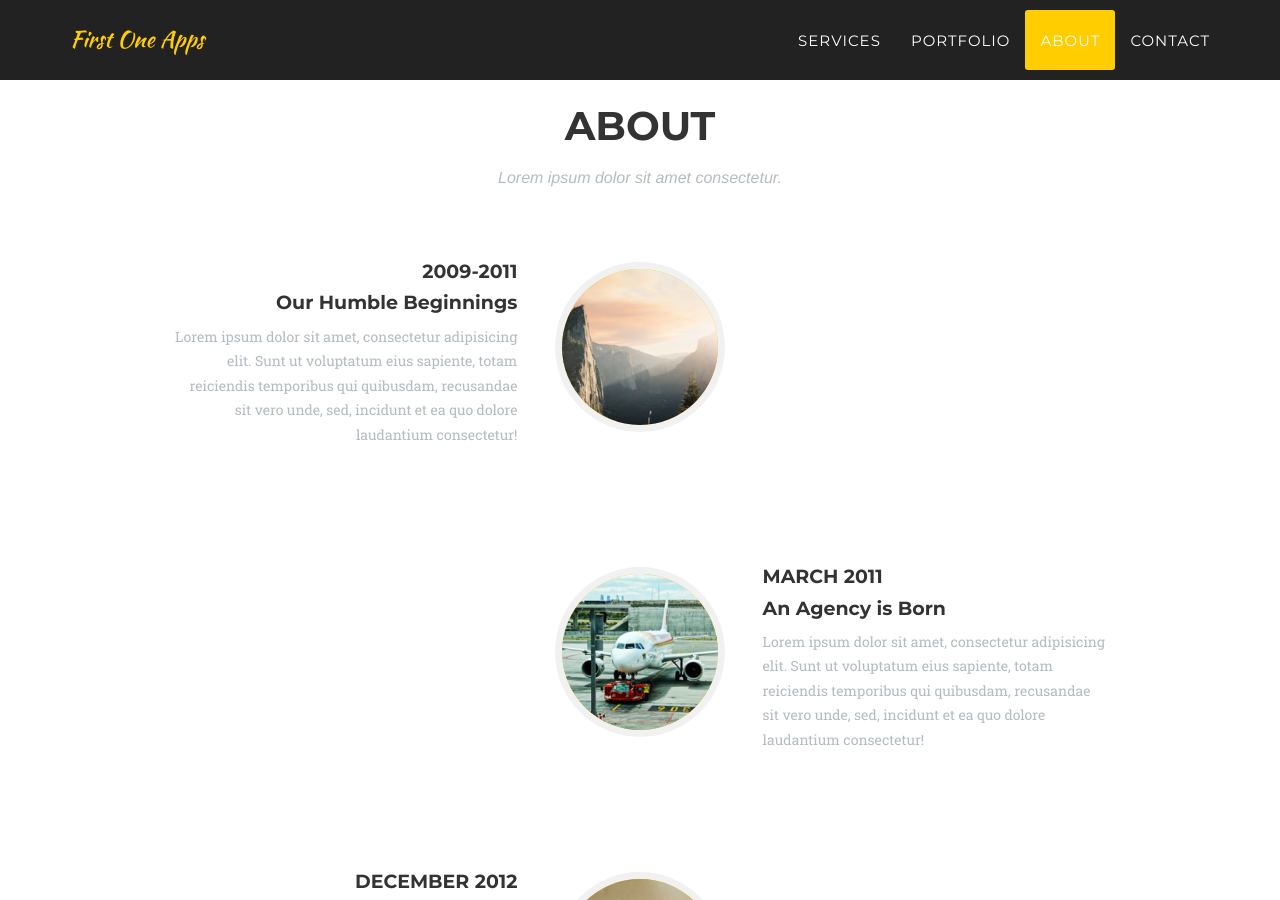
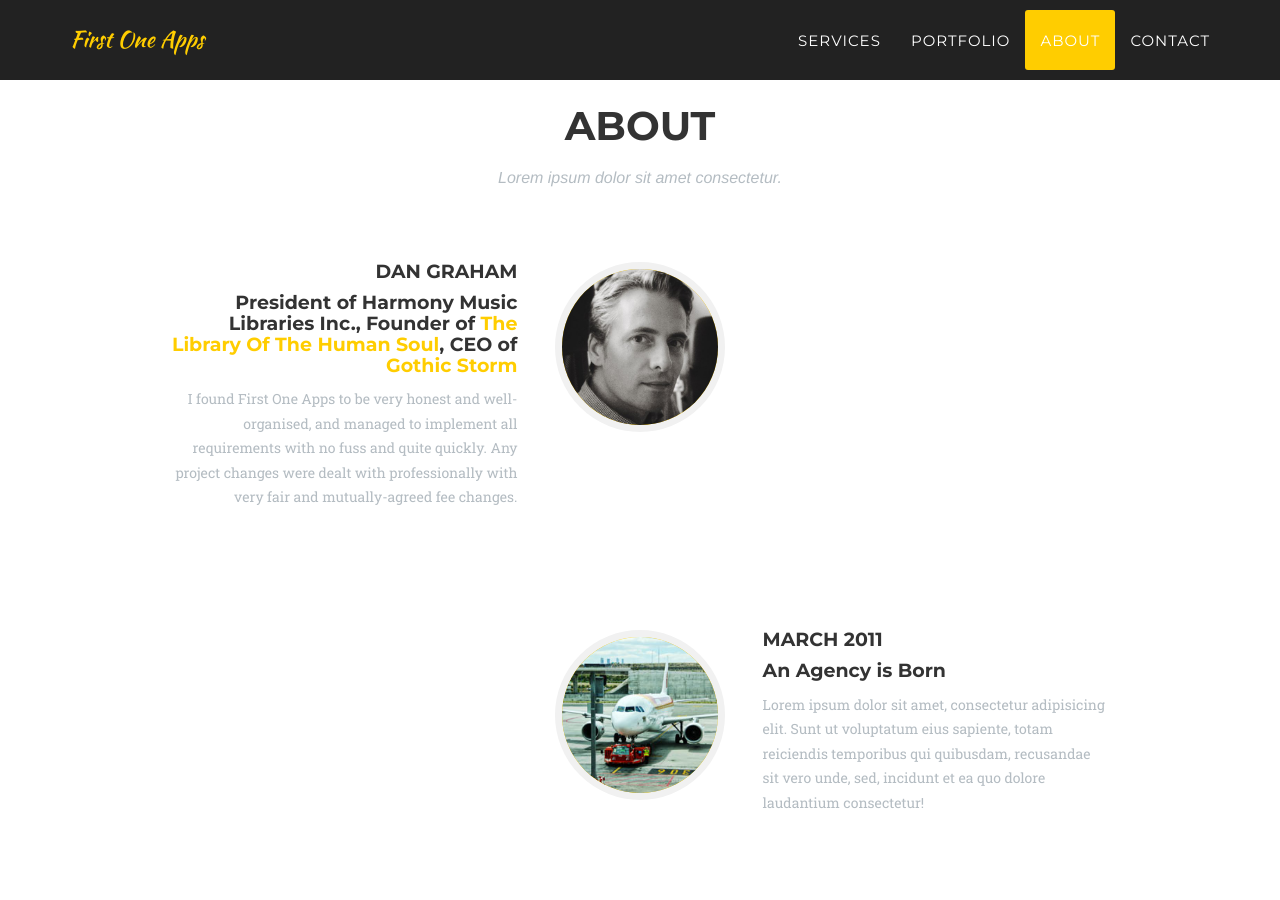
Before and after one commit to firstoneapps/firstoneapps.github.io, a Jekyll site: the page built from index.html, in a window 1280 px wide and 900 px high, scrolled down 2463 px. Built offline with Jekyll 4.4.1, drawn with Linux system fonts in a browser that asks for light colours; some web fonts are replaced.

Commit message:
Add Dan to about section

```diff
--- a/_includes/about.html
+++ b/_includes/about.html
@@ -12,15 +12,15 @@
                     <ul class="timeline">
                         <li>
                             <div class="timeline-image">
-                                <img class="img-circle img-responsive" src="img/about/1.jpg" alt="">
+                                <img class="img-circle img-responsive" src="img/about/dan.jpg" alt="">
                             </div>
                             <div class="timeline-panel">
                                 <div class="timeline-heading">
-                                    <h4>2009-2011</h4>
-                                    <h4 class="subheading">Our Humble Beginnings</h4>
+                                    <h4>Dan Graham</h4>
+                                    <h4 class="subheading">President of Harmony Music Libraries Inc., Founder of <a href="http://www.libraryofthehumansoul.com/" target="_blank">The Library Of The Human Soul</a>, CEO of <a href="http://www.gothic-storm.com/Music.html" target="_blank">Gothic Storm</h4></a>
                                 </div>
                                 <div class="timeline-body">
-                                    <p class="text-muted">Lorem ipsum dolor sit amet, consectetur adipisicing elit. Sunt ut voluptatum eius sapiente, totam reiciendis temporibus qui quibusdam, recusandae sit vero unde, sed, incidunt et ea quo dolore laudantium consectetur!</p>
+                                    <p class="text-muted">I found First One Apps to be very honest and well-organised, and managed to implement all requirements with no fuss and quite quickly. Any project changes were dealt with professionally with very fair and mutually-agreed fee changes.</p>
                                 </div>
                             </div>
                         </li>
```
Also changed, not shown: img/about/1.jpg (deleted), img/about/dan.jpg (added).
